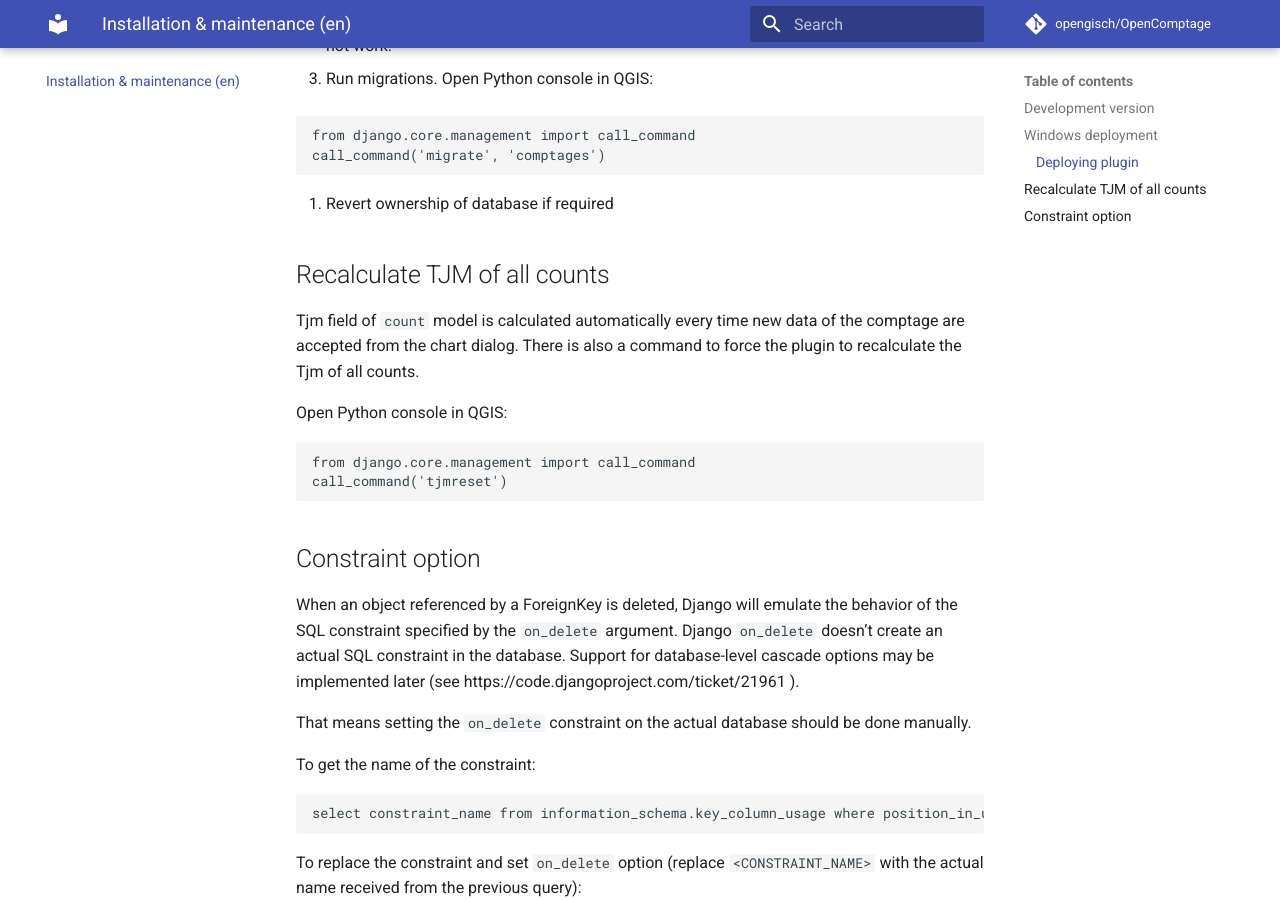
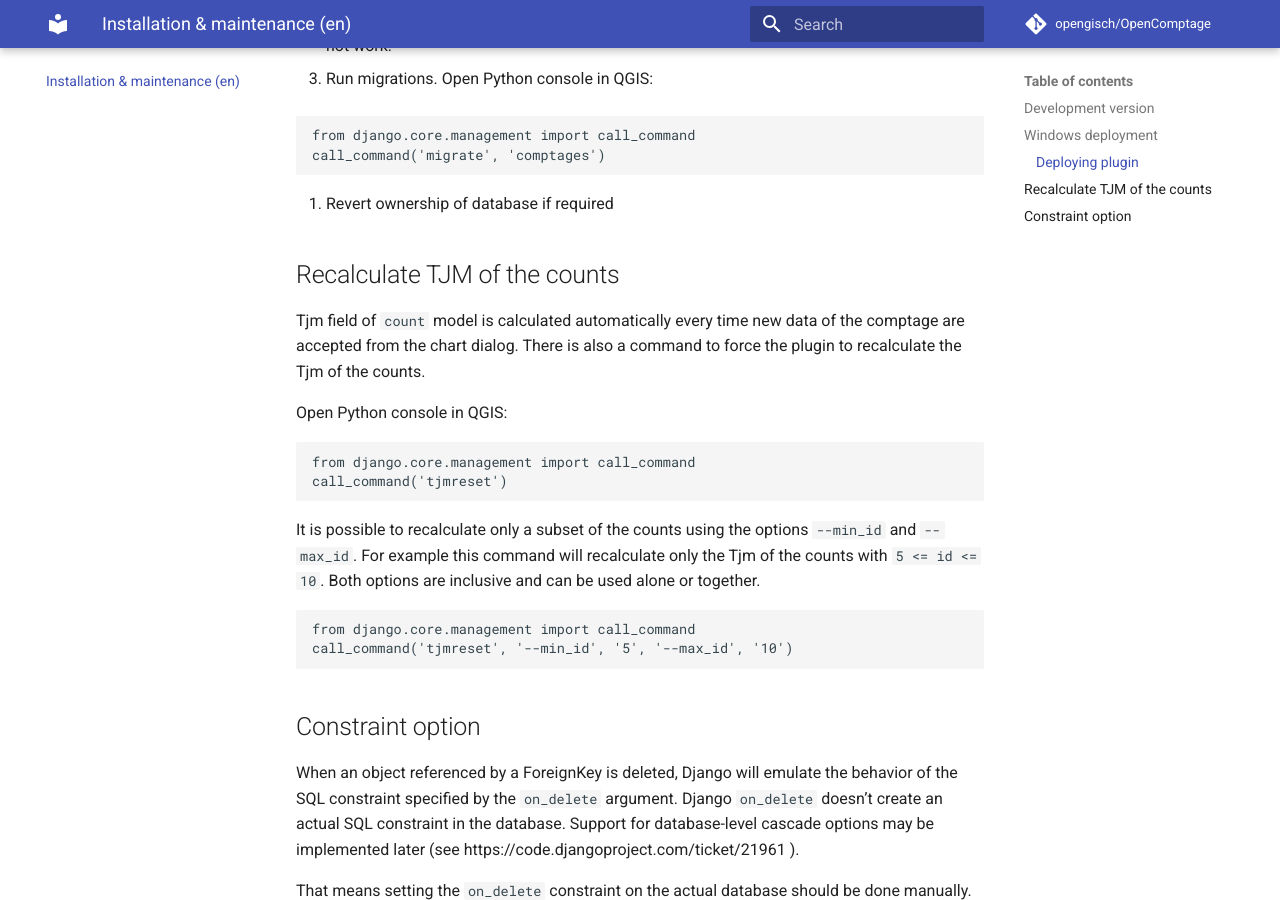
Before and after one commit to opengisch/OpenComptage, an MkDocs documentation site: the page built from docs/installation.md, in a window 1280 px wide and 900 px high, scrolled down 1689 px. Built offline with MkDocs 1.6.1 and Material for MkDocs 9.7.7, drawn with Linux system fonts in a browser that asks for light colours; comment, search, counter and statistics services are not loaded.

Commit message:
Add options to recalculate subset of tjms
Closes #227

````diff
--- a/docs/installation.md
+++ b/docs/installation.md
@@ -75,15 +75,22 @@ call_command('migrate', 'comptages')
 
 6. Revert ownership of database if required
 
-## Recalculate TJM of all counts
+## Recalculate TJM of the counts
 
-Tjm field of `count` model is calculated automatically every time new data of the comptage are accepted from the chart dialog. There is also a command to force the plugin to recalculate the Tjm of all counts.
+Tjm field of `count` model is calculated automatically every time new data of the comptage are accepted from the chart dialog. There is also a command to force the plugin to recalculate the Tjm of the counts.
 
 Open Python console in QGIS:
 
 ```python
 from django.core.management import call_command
 call_command('tjmreset')
+```
+
+It is possible to recalculate only a subset of the counts using the options `--min_id` and `--max_id`. For example this command will recalculate only the Tjm of the counts with `5 <= id <= 10`. Both options are inclusive and can be used alone or together.
+
+```python
+from django.core.management import call_command
+call_command('tjmreset', '--min_id', '5', '--max_id', '10')
 ```
 
 ## Constraint option
````
Also changed, not shown: 1 other file.
